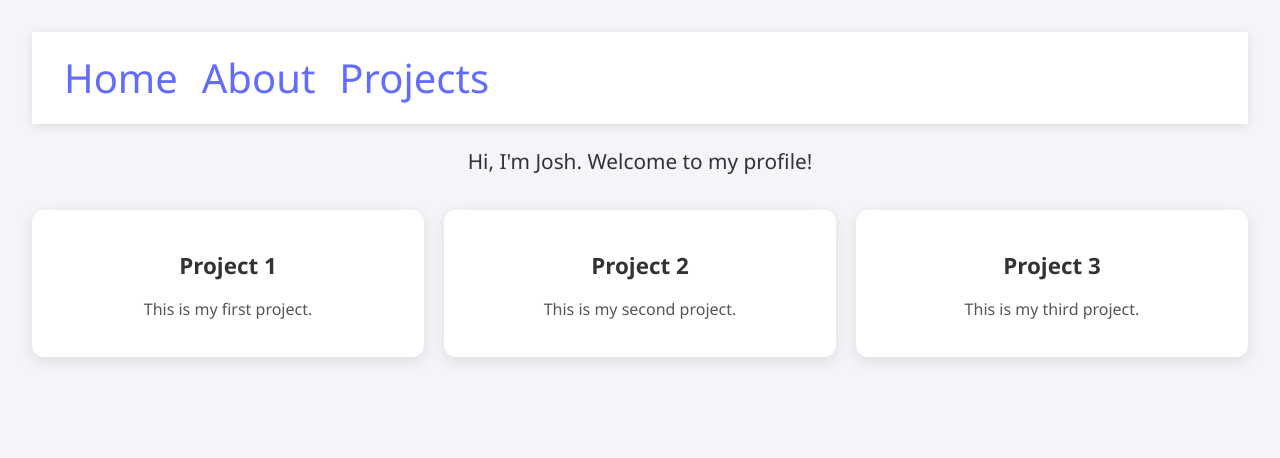
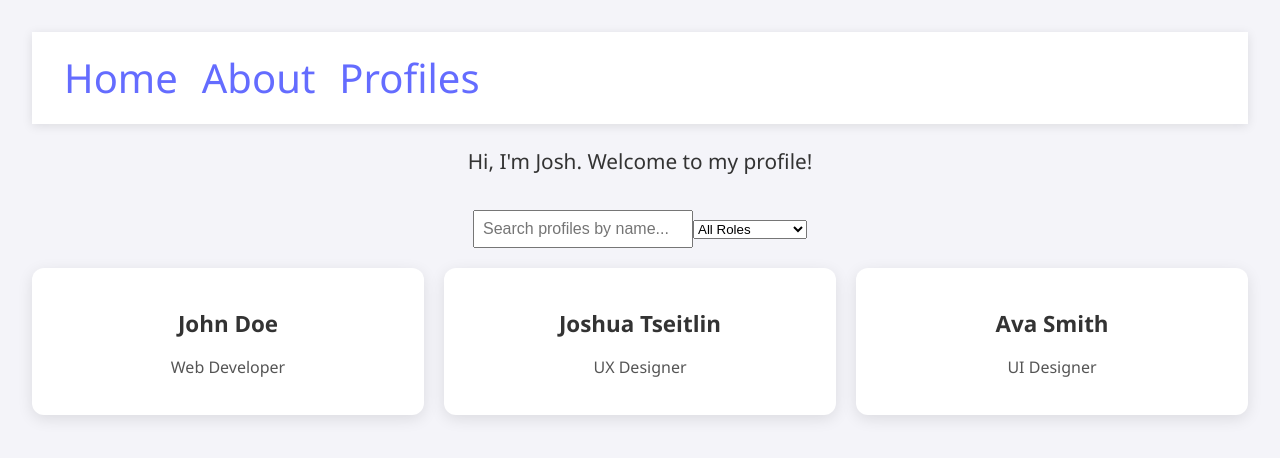
Before and after one commit to jtseitli/profile-app, a React (Vite) app: page / in a window 1280 px wide. Shown: the top 458 px of the page. Built offline with nearby package versions, Linux system fonts and the light colour scheme.

Commit message:
Lab 05 Draft 1

```diff
--- a/src/App.jsx
+++ b/src/App.jsx
@@ -2,32 +2,66 @@ import './App.css'
 import Header from './components/Header.jsx'
 import Introduction from './components/Introduction.jsx'
 import Card from './components/Card.jsx'
+import { useState } from 'react';
+
 
 
 
 function App() {
+
+  const [searchTerm, setSearchTerm] = useState("");
+  const [filterRole, setFilterRole] = useState("");
+
+
   const cards = [
-    { title: "Project 1", description: "This is my first project." },
-    { title: "Project 2", description: "This is my second project." },
-    { title: "Project 3", description: "This is my third project." },
+    { title: "John Doe", description: "Web Developer" },
+    { title: "Joshua Tseitlin", description: "UX Designer" },
+    { title: "Ava Smith", description: "UI Designer" },
   ];
 
   return (
     <div className="app">
       <Header />
+
       <section id="home">
       <Introduction />
       </section>
+
       <section id="about">
         {/*about section*/}
       </section>
-      <section id="projects">
-        <div className="card-container">
-          {cards.map((card, index) => (
-            <Card key={index} title={card.title} description={card.description} />
-          ))}
-        </div>
+
+      <div className="search-container">
+        <input
+          type="text"
+          placeholder="Search profiles by name..."
+          value={searchTerm}
+          onChange={(e) => setSearchTerm(e.target.value)}
+        />
+
+        <select value={filterRole} onChange={(e) =>setFilterRole(e.target.value)}>
+          <option value={""}>All Roles</option>
+          <option value={"Web Developer"}>Web Developer</option>
+          <option value={"UX Designer"}>UX Designer</option>
+          <option value={"UI Designer"}>UI Designer</option>
+
+        </select>
+      </div>
+
+      <section id="profiles">
+      <div className="card-container">
+        {cards
+            .filter(card =>
+              card.title.toLowerCase().includes(searchTerm.toLowerCase()) && // filter by name
+              (filterRole === "" || card.description === filterRole)        // filter by position/description
+            )
+            .map((card, index) => (
+              <Card key={index} title={card.title} description={card.description} />
+            ))
+        }
+      </div>
       </section>
+
     </div>
   );
 }
--- a/src/components/Header.jsx
+++ b/src/components/Header.jsx
@@ -5,7 +5,7 @@ function Header() {
         <ul className="nav-links">
           <li><a href="#home">Home</a></li>
           <li><a href="#about">About</a></li>
-          <li><a href="#projects">Projects</a></li>
+          <li><a href="#profiles">Profiles</a></li>
         </ul>
       </nav>
 
--- a/src/index.css
+++ b/src/index.css
@@ -68,3 +68,14 @@ button {
 button:hover {
   border-color: #646cff;
 }
+
+.search-container {
+  text-align: center;
+  margin-bottom: 20px;
+}
+
+.search-container input {
+  padding: 8px;
+  font-size: 1rem;
+  width: 200px;
+}
```
